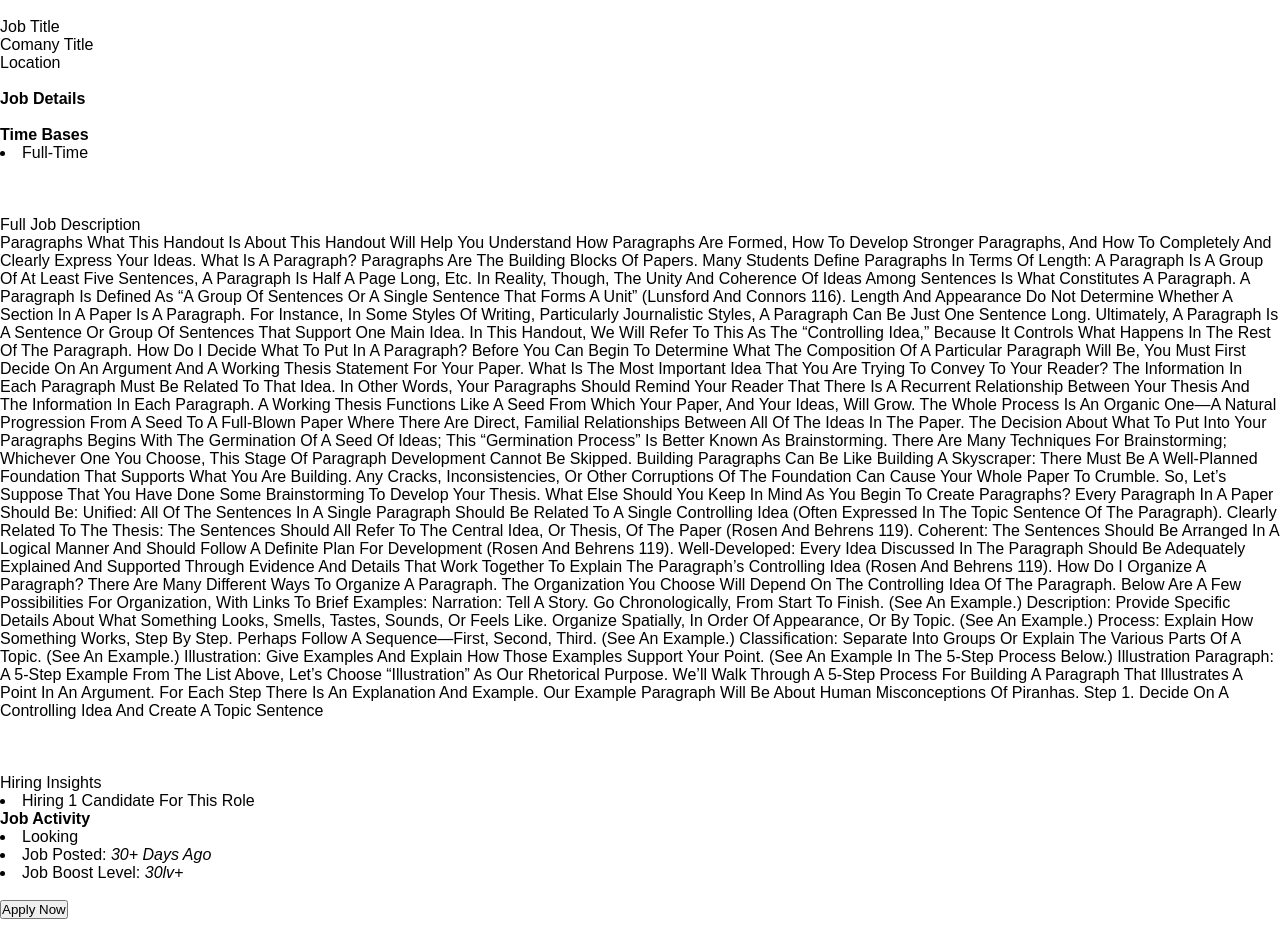
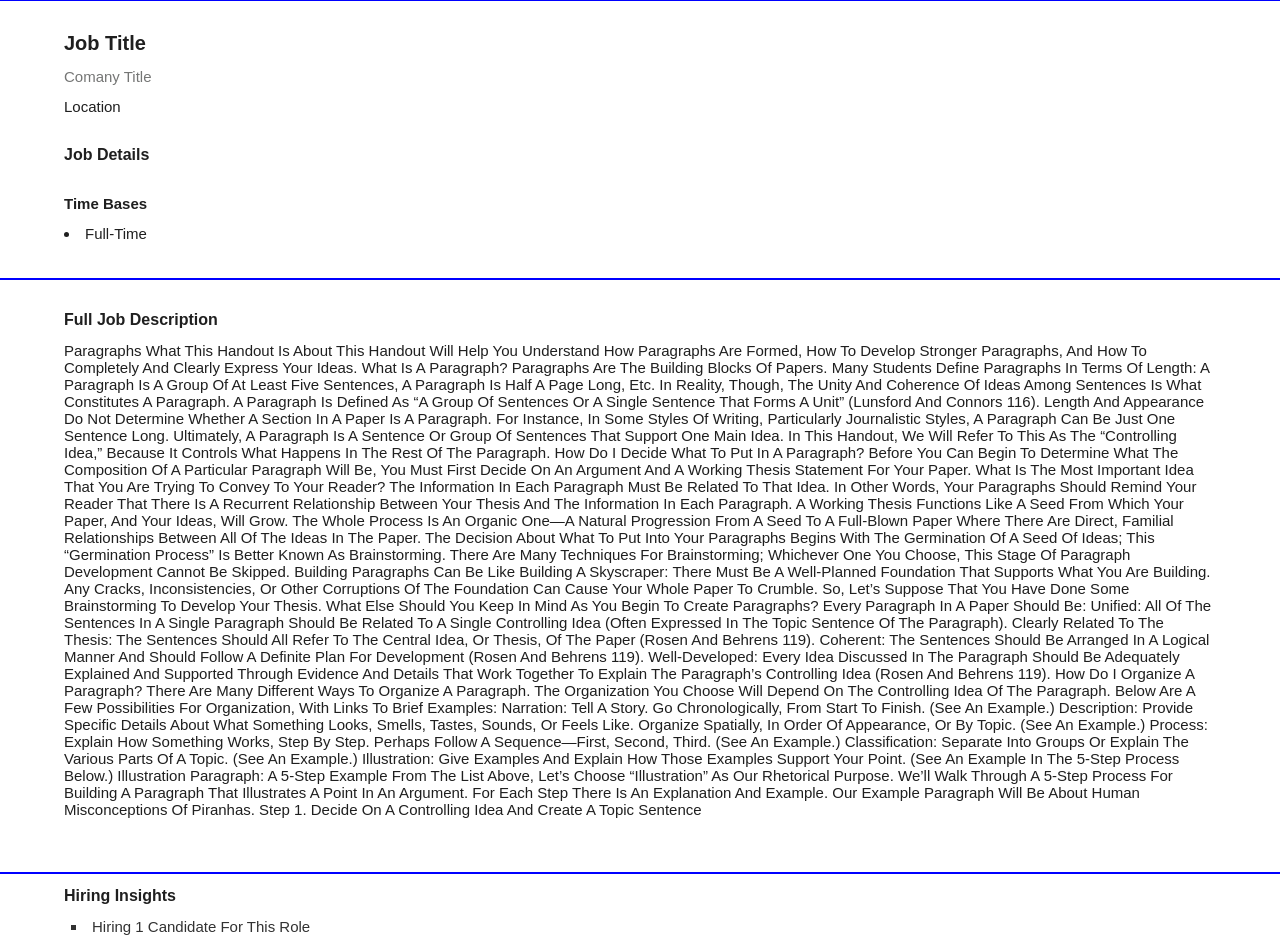
Before and after one commit to Rockupon/jobsaasdemoapp, a website: page public/index.html in a window 1280 px wide. Shown: the part 800-1745 px from the top of the page. Before the commit the page ends 1719 px from the top, so only its background shows below. Drawn offline with nearby package versions, Linux system fonts and the light colour scheme; no server answers.

Commit message:
Update style.css

```diff
--- a/public/style.css
+++ b/public/style.css
@@ -247,4 +247,118 @@ input {
 .description {
   text-align: justify;
 }
+.fullJobDescription{
+  width: 100%;
+  /*height: 100vh;*/
+  display: grid;
+  grid-template-columns: 1fr;
+  grid-template-rows: auto auto auto;
+  background-color: red;
+}
+
+.jobHeader{
+  width: 100%;
+  background-color: white;
+  border-top: 1px solid blue;
+  border-bottom: 1px solid blue;
+  margin: 0% 0%;
+  padding: 0% 0%;
+}
+.jobHeader>*{
+  width: 90%;
+  margin:0 auto;
+  padding-top: 13px;
+  background-color: white;
+}
+
+.fullJobDescription>*>*{
+  font-size: 15px;
+  color: #1f1f1f;
+}
+
+.jobHeader .jT{
+  font-size: 20px;
+  font-weight: bold;
+}
+
+.jobHeader .cT{
+  color: #757675;
+}
+
+.jobHeader .jD{
+  font-size: 16px;
+
+}
+
+.jobTextDetail{
+  width: 100%;
+  background-color: white;
+  border-top: 1px solid blue;
+  border-bottom: 1px solid blue;
+
+}
+
+.jobTextDetail>*{
+  width: 90%;
+  margin:0 auto;
+  padding-top: 13px;
+  background-color: white;
+}
+
+.jobTextDetail .fJD{
+  font-size: 16px;
+  font-weight: bold;
+}
+
+.jobPostInfor{
+  width: 100%;
+  background-color: white;
+  border-top: 1px solid blue;
+}
+
+.jobPostInfor>*{
+  width: 90%;
+  margin:0 auto;
+  padding-top: 13px;
+  background-color: white;
+}
+
+.jobPostInfor .hI{
+  font-size: 16px;
+  font-weight: bold
+}
+
+.jobPostInfor .grey{
+  list-style-type: square;
+  padding-left: 7px;
+  color: rgb(50,50,50);
+}
+
+.jobPostInfor .grey i{
+  color: rgb(0,250,0);
+}
+
+.jobApplyBtn{
+  width: 100%;
+  background-color: white;
+  border-top: 1px solid blue;
+}
+
+.jobApplyBtn div{
+  width: 90%;
+  margin:0 auto;
+  padding-top: 13px;
+  background-color: white;
+  padding-bottom: 22px;
+}
+
+.jobApplyBtn div button{
+  width: 100%;
+  height: 50px;
+  border: none;
+  border-radius: 12px;
+  background-color: blue;
+  color: white;
+}
+
 /*# sourceMappingURL=style.css.map */
```
